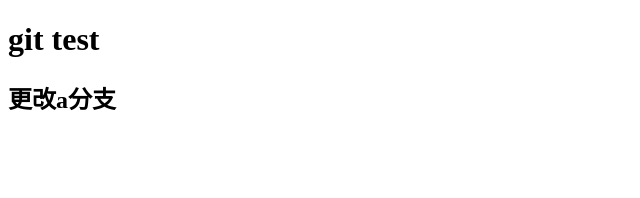
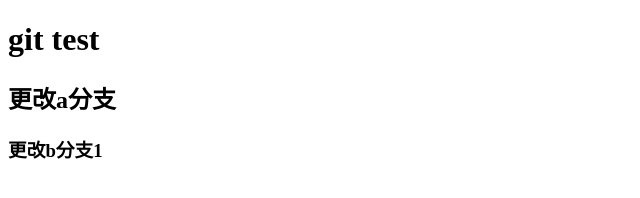
Before and after one commit to Syuan1996/git101_A, a plain HTML site: page index.html in a window 1280 px wide. Shown: the whole page, without its empty margins (0-640 px from the left). Drawn offline with Linux system fonts and the light colour scheme.

Commit message:
更改b分支1

```diff
--- a/index.html
+++ b/index.html
@@ -8,5 +8,7 @@
 <body>
     <h1> git test</h1>
     <h2>更改a分支</h2>
+
+    <h3>更改b分支1</h3>
 </body>
 </html>
```
